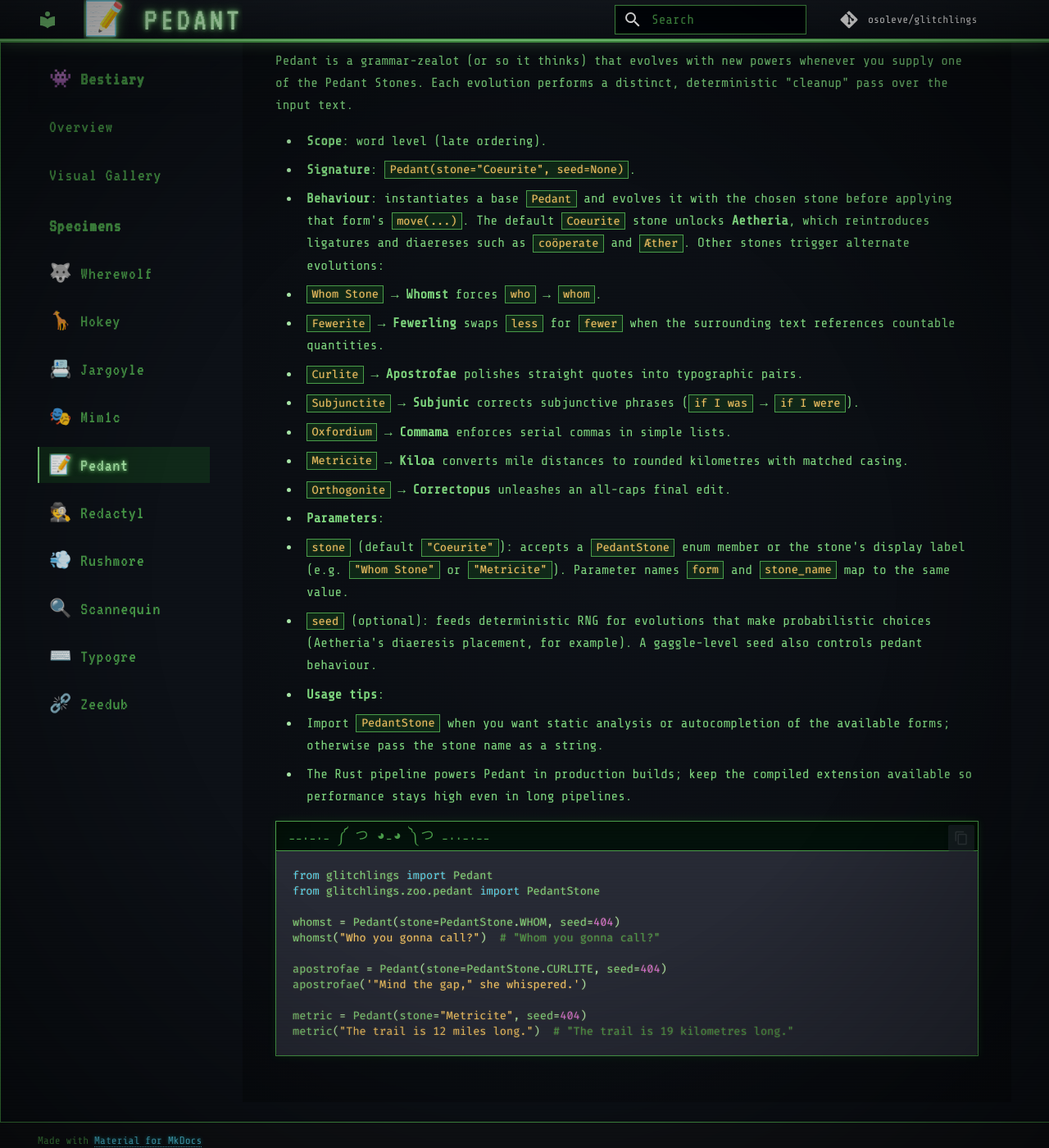
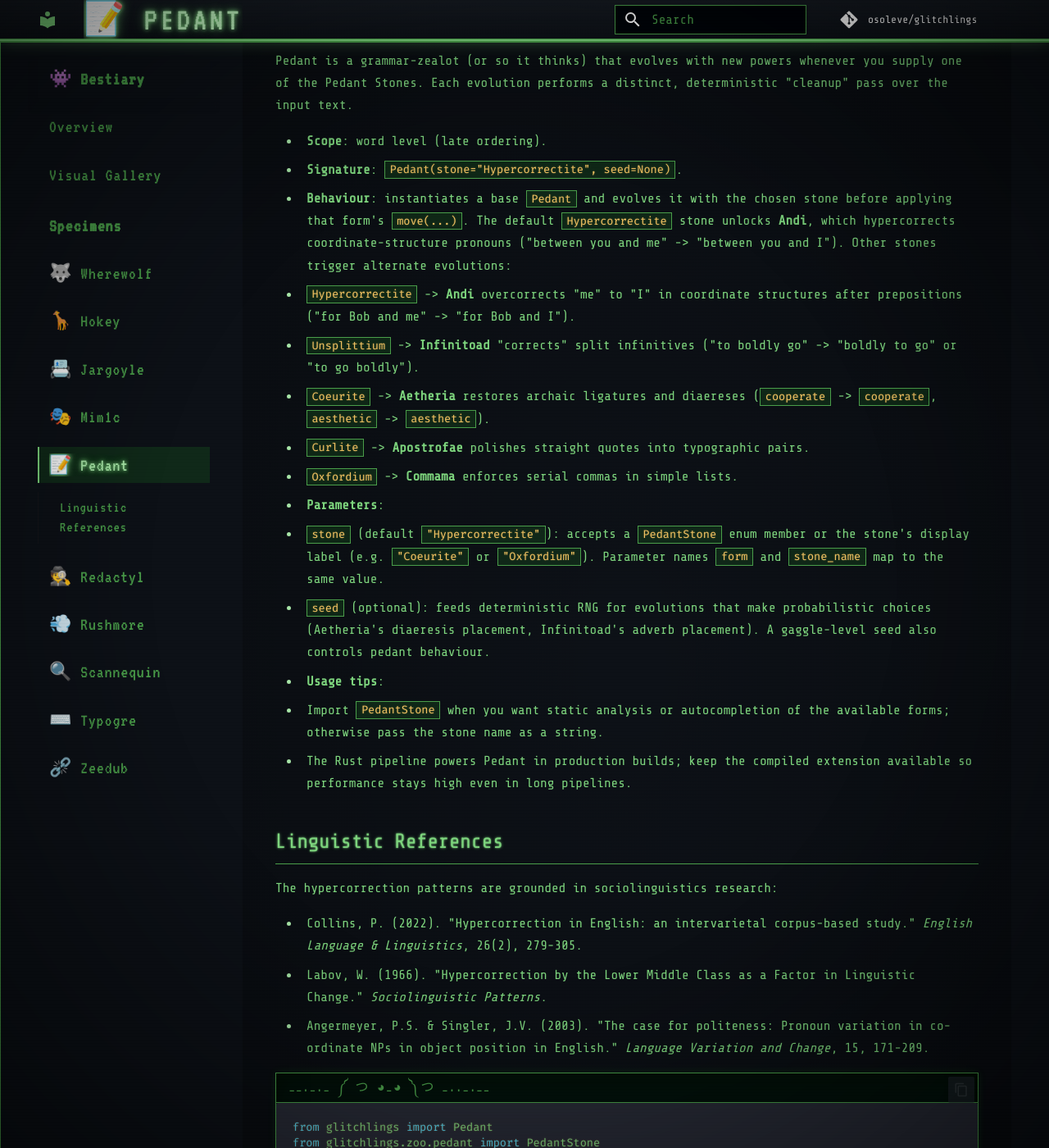
Before and after one commit to osoleve/glitchlings, an MkDocs documentation site: the page built from docs/glitchlings/pedant.md, in a window 1280 px wide and 1400 px high, scrolled down 219 px. Shown: the whole window at 82% size. Built offline with MkDocs 1.6.1 and Material for MkDocs 9.7.7, drawn with Linux system fonts in a browser that asks for light colours; comment, search, counter and statistics services are not loaded; some of the changed text lies outside the part shown.

Commit message:
refactor(pedant): Consolidate stones from 8 to 5 with hypercorrection focus
Refactors Pedant module to focus on linguistically-grounded hypercorrection
patterns instead of prescriptive grammar rules.

New stones/forms:
- Hypercorrectite -> Andi: Coordinate pronoun hypercorrection
  ("between you and me" -> "between you and I")
- Unsplittium -> Infinitoad: Split infinitive "correction"
  ("to boldly go" -> "boldly to go" or "to go boldly")

Retained stones:
- Coeurite -> Aetheria (ligatures/diaeresis)
- Curlite -> Apostrofae (curly quotes)
- Oxfordium -> Commama (Oxford comma)

Removed stones (misaligned with hypercorrection theme):
- Whom Stone -> Whomst (too aggressive who->whom)
- Fewerite -> Fewerling (pattern too narrow)
- Subjunctite -> Subjunic (correct prescription, not hypercorrection)
- Orthogonite -> Correctopus (placeholder implementation)
- Metricite -> Kiloa (unit conversion doesn't fit theme)

Implementation grounded in sociolinguistics research:
- Collins (2022) on English hypercorrection categories
- Labov (1966) on linguistic insecurity
- Angermeyer & Singler (2003) on coordinate NP pronoun variation

````diff
--- a/docs/glitchlings/pedant.md
+++ b/docs/glitchlings/pedant.md
@@ -5,45 +5,59 @@ whenever you supply one of the Pedant Stones. Each evolution performs a distinct
 deterministic "cleanup" pass over the input text.
 
 - **Scope**: word level (late ordering).
-- **Signature**: `Pedant(stone="Coeurite", seed=None)`.
+- **Signature**: `Pedant(stone="Hypercorrectite", seed=None)`.
 - **Behaviour**: instantiates a base `Pedant` and evolves it with the chosen
-  stone before applying that form's `move(...)`. The default `Coeurite` stone
-  unlocks **Aetheria**, which reintroduces ligatures and diaereses such as
-  `coöperate` and `Æther`. Other stones trigger alternate evolutions:
-  - `Whom Stone` → **Whomst** forces `who` → `whom`.
-  - `Fewerite` → **Fewerling** swaps `less` for `fewer` when the surrounding
-    text references countable quantities.
-  - `Curlite` → **Apostrofae** polishes straight quotes into
+  stone before applying that form's `move(...)`. The default `Hypercorrectite`
+  stone unlocks **Andi**, which hypercorrects coordinate-structure pronouns
+  ("between you and me" -> "between you and I"). Other stones trigger alternate
+  evolutions:
+  - `Hypercorrectite` -> **Andi** overcorrects "me" to "I" in coordinate
+    structures after prepositions ("for Bob and me" -> "for Bob and I").
+  - `Unsplittium` -> **Infinitoad** "corrects" split infinitives
+    ("to boldly go" -> "boldly to go" or "to go boldly").
+  - `Coeurite` -> **Aetheria** restores archaic ligatures and diaereses
+    (`cooperate` -> `cooperate`, `aesthetic` -> `aesthetic`).
+  - `Curlite` -> **Apostrofae** polishes straight quotes into
     typographic pairs.
-  - `Subjunctite` → **Subjunic** corrects subjunctive phrases (`if I was` →
-    `if I were`).
-  - `Oxfordium` → **Commama** enforces serial commas in simple lists.
-  - `Metricite` → **Kiloa** converts mile distances to rounded kilometres with
-    matched casing.
-  - `Orthogonite` → **Correctopus** unleashes an all-caps final edit.
+  - `Oxfordium` -> **Commama** enforces serial commas in simple lists.
 - **Parameters**:
-  - `stone` (default `"Coeurite"`): accepts a `PedantStone` enum member or the
-    stone's display label (e.g. `"Whom Stone"` or `"Metricite"`). Parameter names
-    `form` and `stone_name` map to the same value.
+  - `stone` (default `"Hypercorrectite"`): accepts a `PedantStone` enum member
+    or the stone's display label (e.g. `"Coeurite"` or `"Oxfordium"`). Parameter
+    names `form` and `stone_name` map to the same value.
   - `seed` (optional): feeds deterministic RNG for evolutions that make
-    probabilistic choices (Aetheria's diaeresis placement, for example). A
-    gaggle-level seed also controls pedant behaviour.
+    probabilistic choices (Aetheria's diaeresis placement, Infinitoad's adverb
+    placement). A gaggle-level seed also controls pedant behaviour.
 - **Usage tips**:
   - Import `PedantStone` when you want static analysis or autocompletion of the
     available forms; otherwise pass the stone name as a string.
   - The Rust pipeline powers Pedant in production builds; keep the compiled
     extension available so performance stays high even in long pipelines.
 
+## Linguistic References
+
+The hypercorrection patterns are grounded in sociolinguistics research:
+
+- Collins, P. (2022). "Hypercorrection in English: an intervarietal corpus-based
+  study." *English Language & Linguistics*, 26(2), 279-305.
+- Labov, W. (1966). "Hypercorrection by the Lower Middle Class as a Factor in
+  Linguistic Change." *Sociolinguistic Patterns*.
+- Angermeyer, P.S. & Singler, J.V. (2003). "The case for politeness: Pronoun
+  variation in co-ordinate NPs in object position in English." *Language
+  Variation and Change*, 15, 171-209.
+
 ```python
 from glitchlings import Pedant
 from glitchlings.zoo.pedant import PedantStone
 
-whomst = Pedant(stone=PedantStone.WHOM, seed=404)
-whomst("Who you gonna call?")  # "Whom you gonna call?"
+# Hypercorrect pronouns in coordinate structures
+andi = Pedant(stone=PedantStone.HYPERCORRECTITE, seed=404)
+andi("between you and me")  # "between you and I"
 
+# "Correct" split infinitives
+infinitoad = Pedant(stone=PedantStone.UNSPLITTIUM, seed=404)
+infinitoad("to boldly go")  # "boldly to go" or "to go boldly"
+
+# Curly quotes
 apostrofae = Pedant(stone=PedantStone.CURLITE, seed=404)
 apostrofae('"Mind the gap," she whispered.')
-
-metric = Pedant(stone="Metricite", seed=404)
-metric("The trail is 12 miles long.")  # "The trail is 19 kilometres long."
 ```
````
Also changed, not shown: docs/monster-manual.md (+23 -19 lines), 6 other files.
